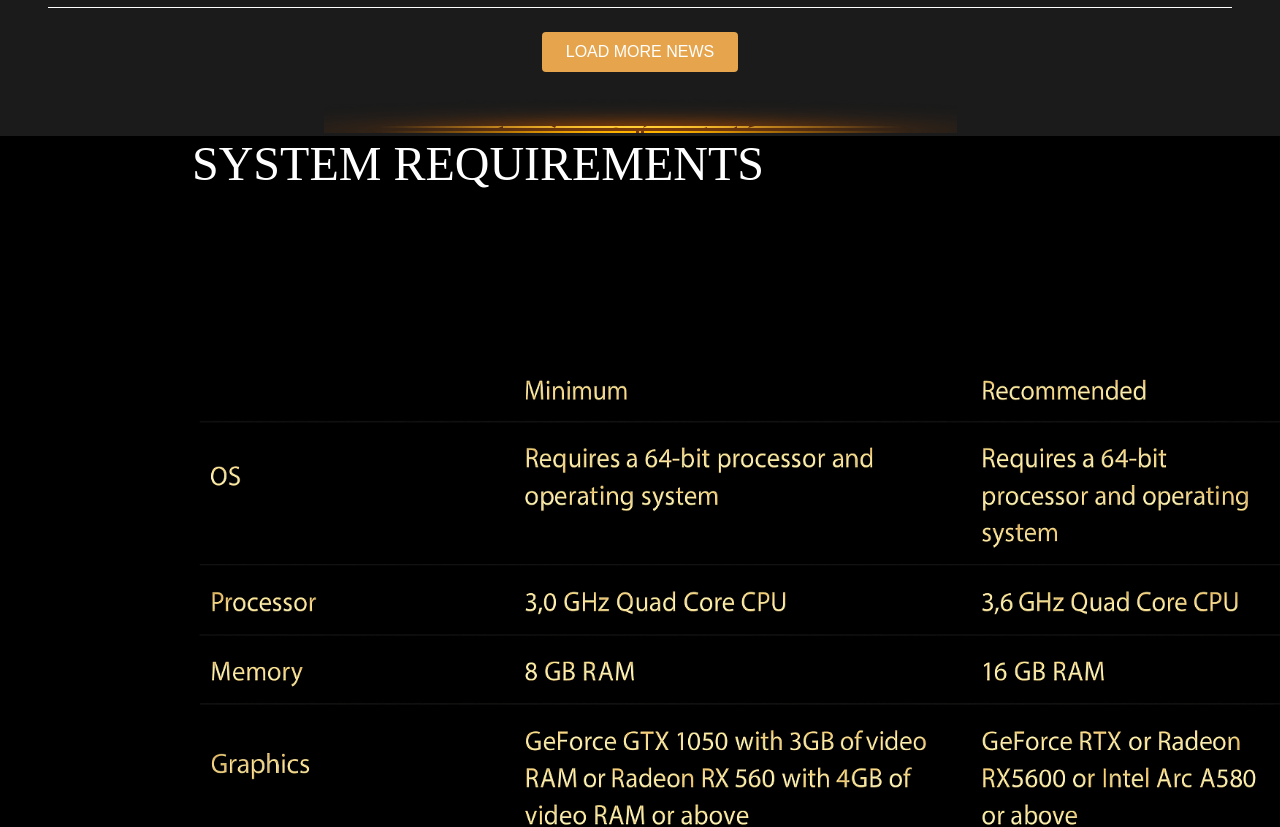
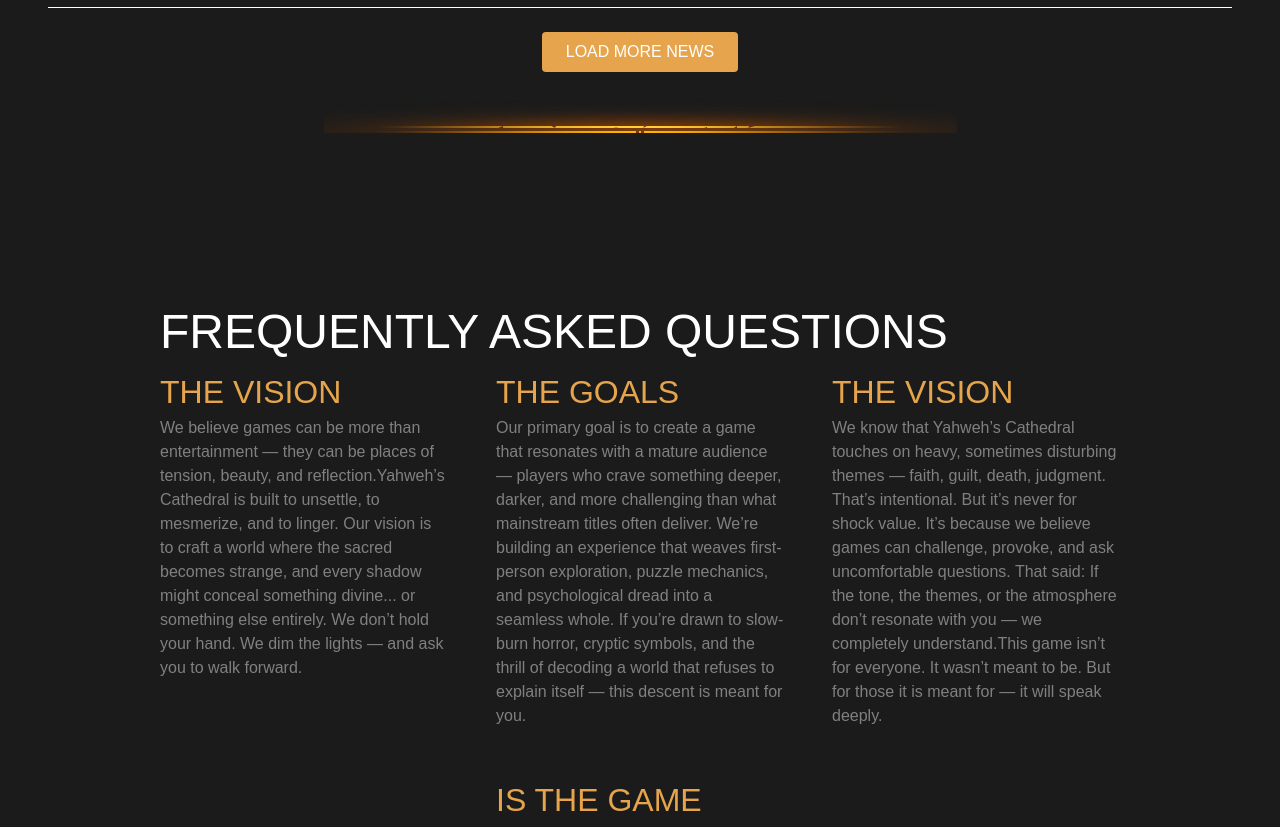
Before and after one commit to Endorze/Yahwehs-Creations, a Next.js app: page /blog in a window 1280 px wide. Shown: the part 980-1807 px from the top of the page. Built offline with nearby package versions, Linux system fonts and the light colour scheme; a web font is replaced by a local one.

Commit message:
Moved faq section to blog page

```diff
--- a/src/app/blog/page.tsx
+++ b/src/app/blog/page.tsx
@@ -1,10 +1,12 @@
 import RecentNews from "../components/017-RecentNews";
+import FAQSection from "../components/FAQSection/FAQSection";
 import SystemRequirements from "../components/system-requirements/system-requirements";
 
 export default function BlogPage() {
   return (
     <main className="relative">
       <RecentNews/>
+      <FAQSection />
       <SystemRequirements />
     </main>
   );
--- a/src/app/page.tsx
+++ b/src/app/page.tsx
@@ -1,6 +1,5 @@
 import SupporterPack from "./components/ 006-Supporterpack";
 import BlogHeroSection from "./components/BlogHeroSection/BlogHeroSection";
-import FAQSection from "./components/FAQSection/FAQSection";
 import Herosection from "./components/Herosection";
 
 export default function Home() {
@@ -9,7 +8,6 @@ export default function Home() {
       <Herosection />
       <SupporterPack/>
       <BlogHeroSection />
-      <FAQSection />
     </div>
   );
 }
```
